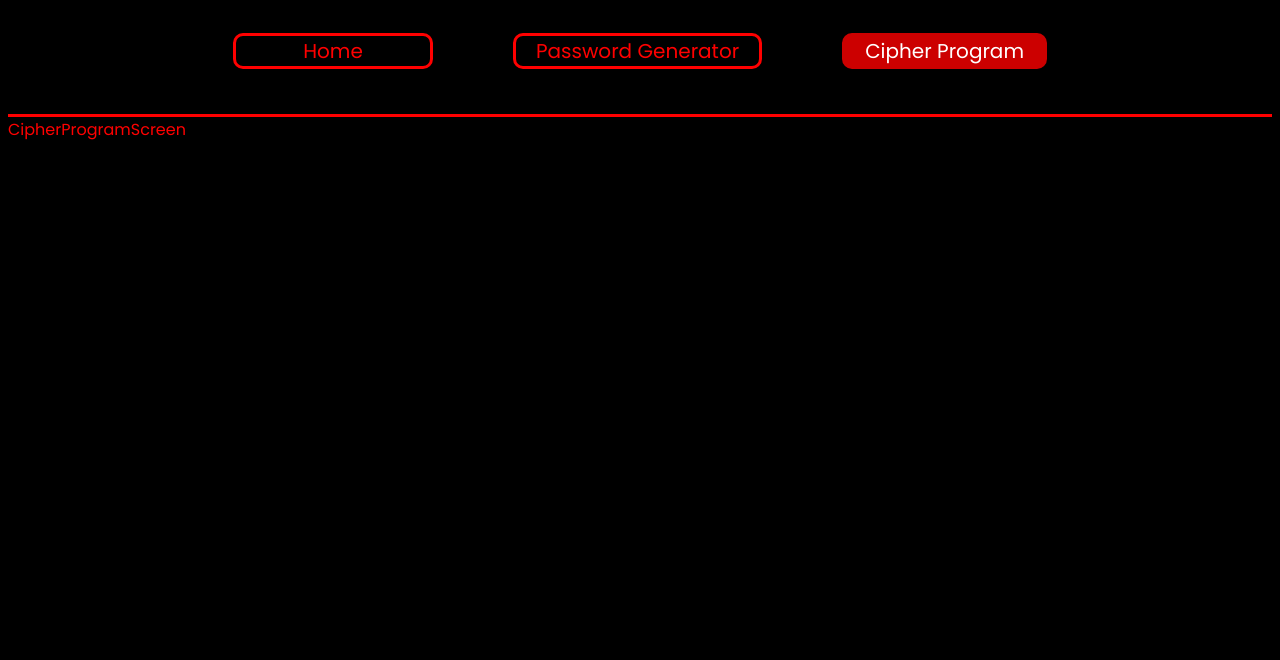
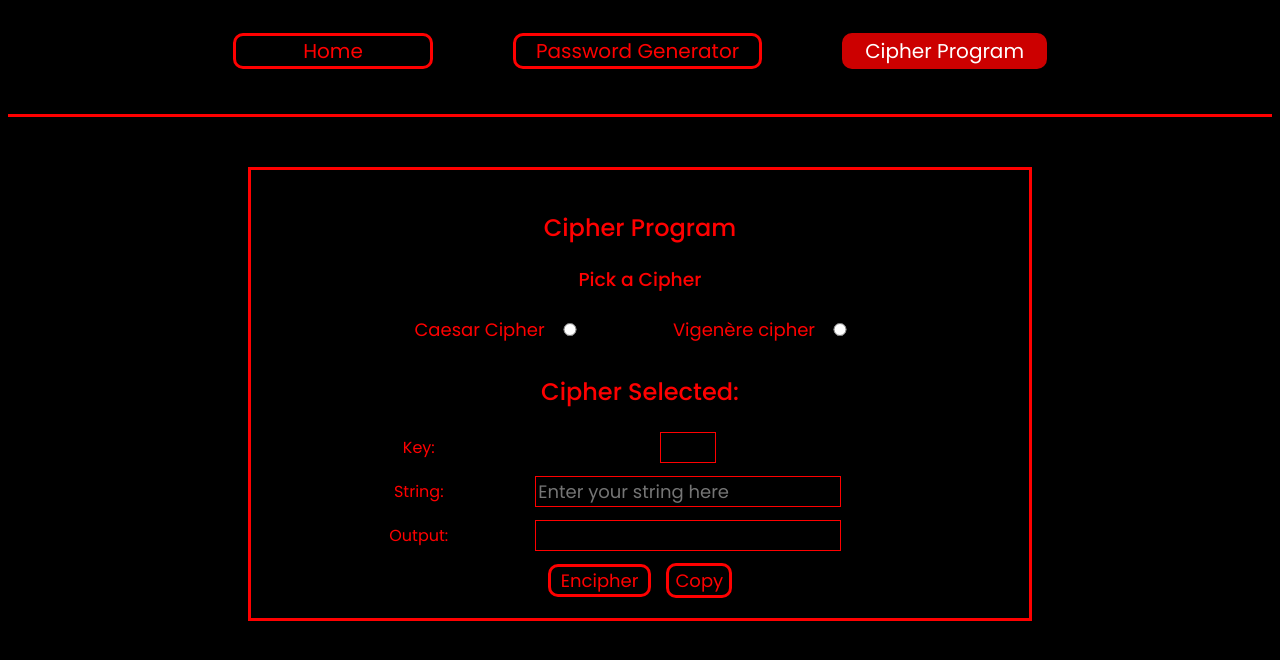
Before and after one commit to SergioGomes-Dev/Password-Generator-And-Cipher, a React (Create React App) app: page /cipher in a window 1280 px wide. Shown: the top 660 px of the page. Built offline with nearby package versions, Linux system fonts and the light colour scheme.

Commit message:
Cipher Screen Content

```diff
--- a/src/index.css
+++ b/src/index.css
@@ -160,3 +160,44 @@ input {
     font-size: 14px;
   }
 }
+
+/* Cipher Program */
+.cipher-box {
+  border: 3px solid #ff0000;
+  width: 60%;
+  margin: 50px auto;
+  padding: 20px 10px;
+  text-align: center;
+}
+
+h3 {
+  font-family: "Poppins", sans-serif;
+  font-weight: 500;
+}
+
+.cipher-selection {
+  font-size: 18px;
+}
+
+.cipher-box table {
+  margin: auto;
+}
+
+.cipher-box td {
+  padding-bottom: 10px;
+}
+
+.key {
+  margin-left: 10px;
+  width: 50px;
+}
+
+.cipher-string {
+  width: 300px;
+  margin-left: 10px;
+}
+
+.encipher {
+  padding: 0px 10px;
+  margin-right: 15px;
+}
--- a/src/screens/CipherProgramScreen.js
+++ b/src/screens/CipherProgramScreen.js
@@ -1,7 +1,55 @@
 import React from "react";
 
 const CipherProgramScreen = () => {
-  return <div>CipherProgramScreen</div>;
+  return (
+    <>
+      <div className="cipher-box">
+        <h2>Cipher Program</h2>
+        <h3>Pick a Cipher</h3>
+        <table className="cipher-selection">
+          <tr>
+            <td>
+              Caesar Cipher
+              <input type="radio" name="cipher"></input>
+            </td>
+            <td>
+              Vigenère cipher
+              <input type="radio" name="cipher"></input>
+            </td>
+          </tr>
+        </table>
+        <div className="cipher-content">
+          <h2>Cipher Selected: </h2>
+          <table>
+            <tr>
+              <td>Key:</td>
+              <td>
+                <input className="key" type="number" min="-25" max="25"></input>
+              </td>
+            </tr>
+            <tr>
+              <td>String:</td>
+              <td>
+                <input
+                  className="cipher-string"
+                  type="text"
+                  placeholder="Enter your string here"
+                ></input>
+              </td>
+            </tr>
+            <tr>
+              <td>Output:</td>
+              <td>
+                <input className="cipher-string" type="text"></input>
+              </td>
+            </tr>
+          </table>
+          <button className="encipher btn">Encipher</button>
+          <button className="copy btn">Copy</button>
+        </div>
+      </div>
+    </>
+  );
 };
 
 export default CipherProgramScreen;
```
